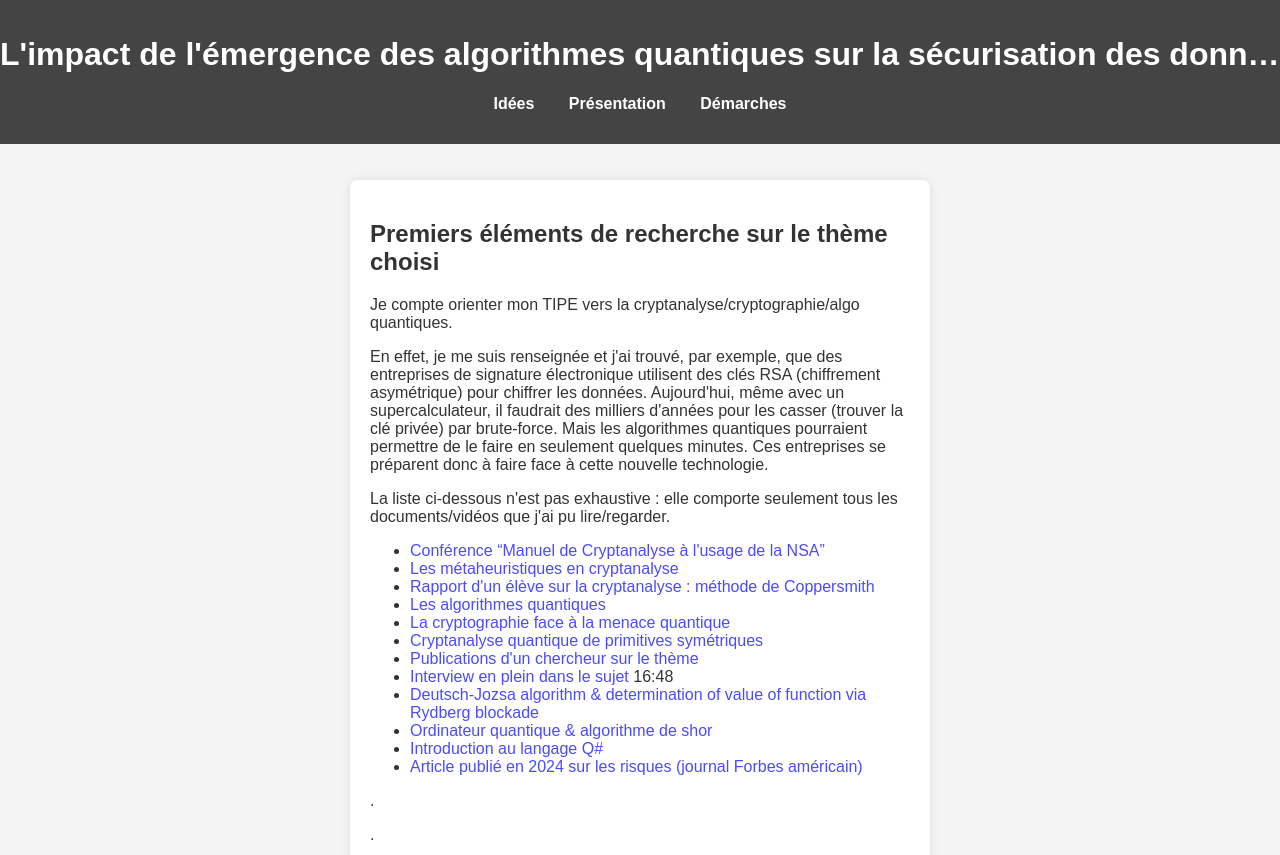
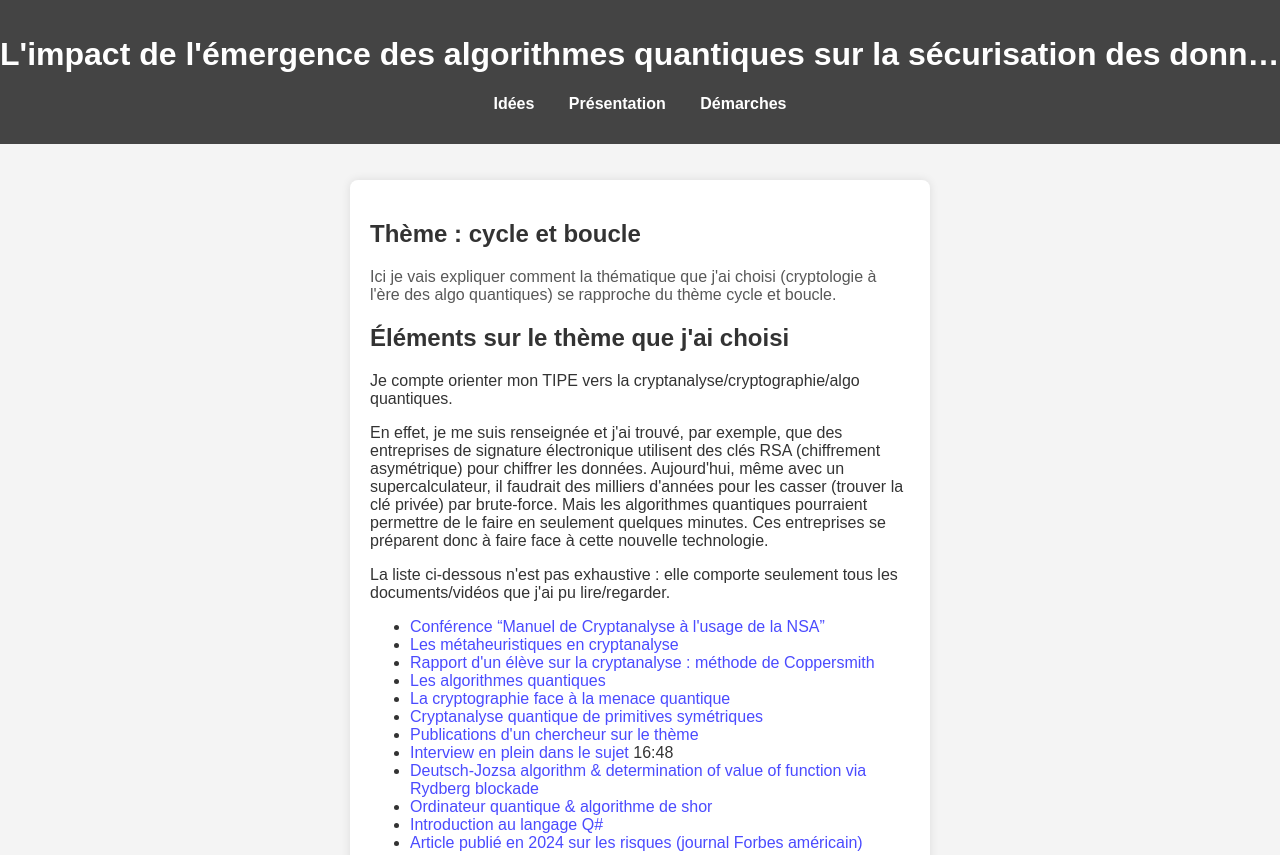
Before and after one commit to maialaulan/tipe-cryptanalyse, a plain HTML site: page index.html in a window 1280 px wide. Shown: the top 855 px of the page. Drawn offline with Linux system fonts and the light colour scheme.

Commit message:
Update index.html

```diff
--- a/index.html
+++ b/index.html
@@ -19,7 +19,9 @@
     </header>
 
     <section id="bc">
-        <h2>Premiers éléments de recherche sur le thème choisi</h2>
+        <h2>Thème : cycle et boucle</h2>
+        <p style="color: rgb(88, 88, 88);">Ici je vais expliquer comment la thématique que j'ai choisi (cryptologie à l'ère des algo quantiques) se rapproche du thème cycle et boucle.</p>
+        <h2>Éléments sur le thème que j'ai choisi</h2>
         <p>Je compte orienter mon TIPE vers la cryptanalyse/cryptographie/algo quantiques.</p>
         <p>En effet, je me suis renseignée et j'ai trouvé, par exemple, que des entreprises de signature électronique utilisent des clés RSA (chiffrement asymétrique) pour chiffrer les données. Aujourd'hui, même avec un supercalculateur, il faudrait des milliers d'années pour les casser (trouver la clé privée) par brute-force. Mais les algorithmes quantiques pourraient permettre de le faire en seulement quelques minutes. Ces entreprises se préparent donc à faire face à cette nouvelle technologie.</p>
         <p>La liste ci-dessous n'est pas exhaustive : elle comporte seulement tous les documents/vidéos que j'ai pu lire/regarder.</p>
```
